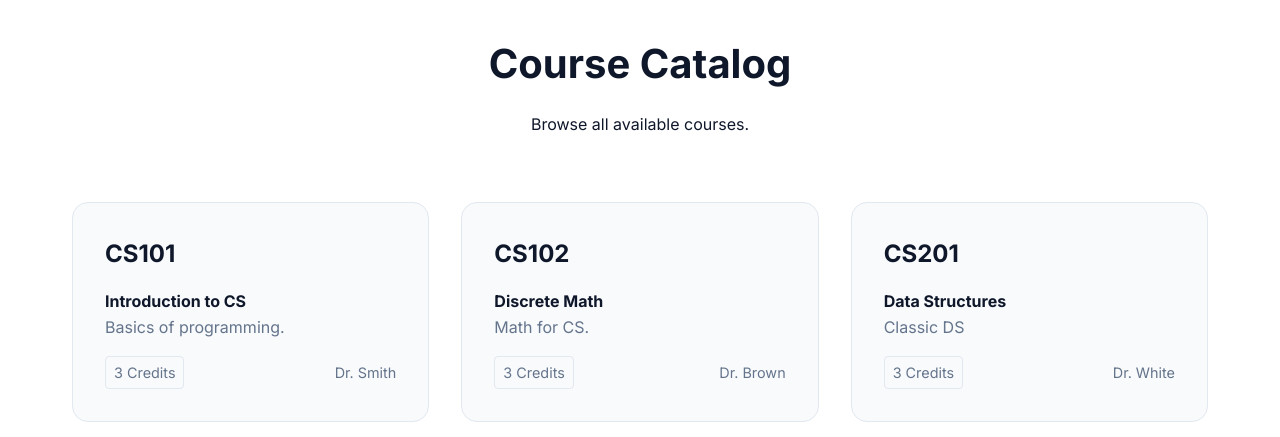
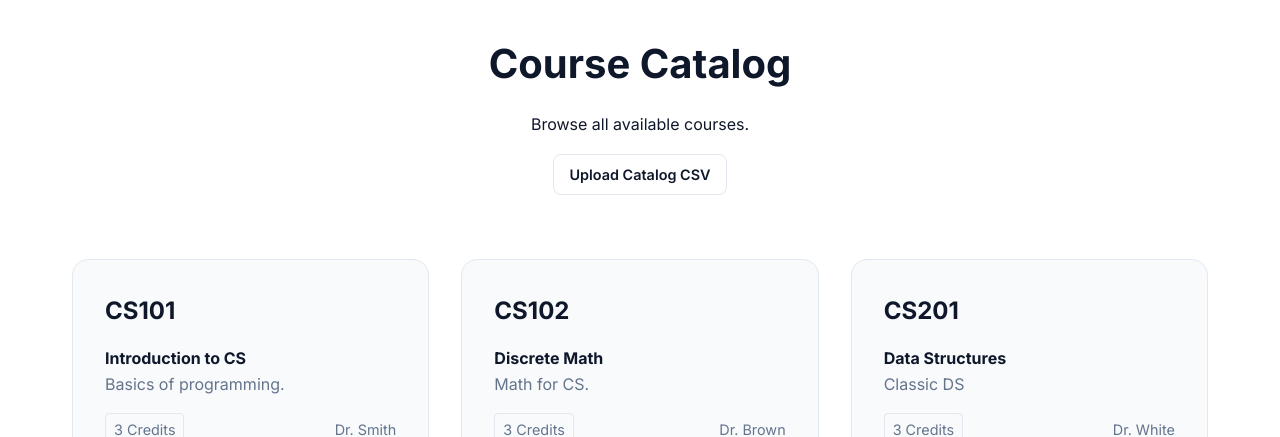
Before and after one commit to Valaki318/coursebranch, a Django app: page /catalog/ in a window 1280 px wide. Shown: the part 74-511 px from the top of the page. Run offline with Django 5.2, Linux system fonts and the light colour scheme; data comes from the database, SQL or seed files in the repository.

Commit message:
Add catalog CSV upload link and set X_FRAME_OPTIONS

```diff
--- a/coursebranch/catalog/templates/catalog/catalog.html
+++ b/coursebranch/catalog/templates/catalog/catalog.html
@@ -7,6 +7,8 @@
     <div class="catalog-header">
         <h1>Course Catalog</h1>
         <p>Browse all available courses.</p>
+        <a href="{% url 'catalog_upload' %}" class="btn btn-outline"
+            style="margin-top: 1rem; display: inline-block;">Upload Catalog CSV</a>
     </div>
 
     <div class="features-grid">
--- a/coursebranch/coursebranch/settings.py
+++ b/coursebranch/coursebranch/settings.py
@@ -130,3 +130,5 @@ DEFAULT_AUTO_FIELD = 'django.db.models.BigAutoField'
 LOGIN_REDIRECT_URL = 'home'
 LOGOUT_REDIRECT_URL = 'login'
 LOGIN_URL = 'login'
+
+X_FRAME_OPTIONS = 'SAMEORIGIN'
```
